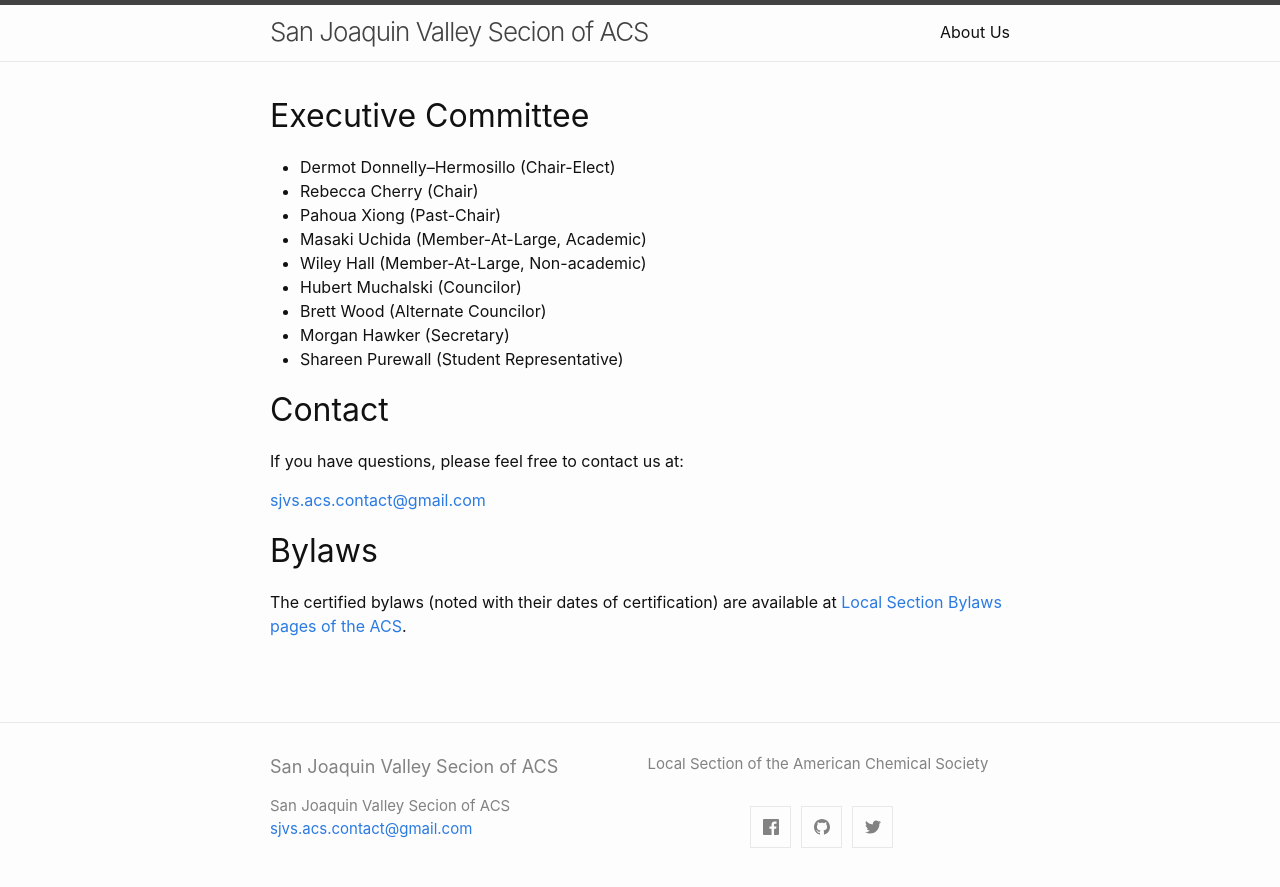
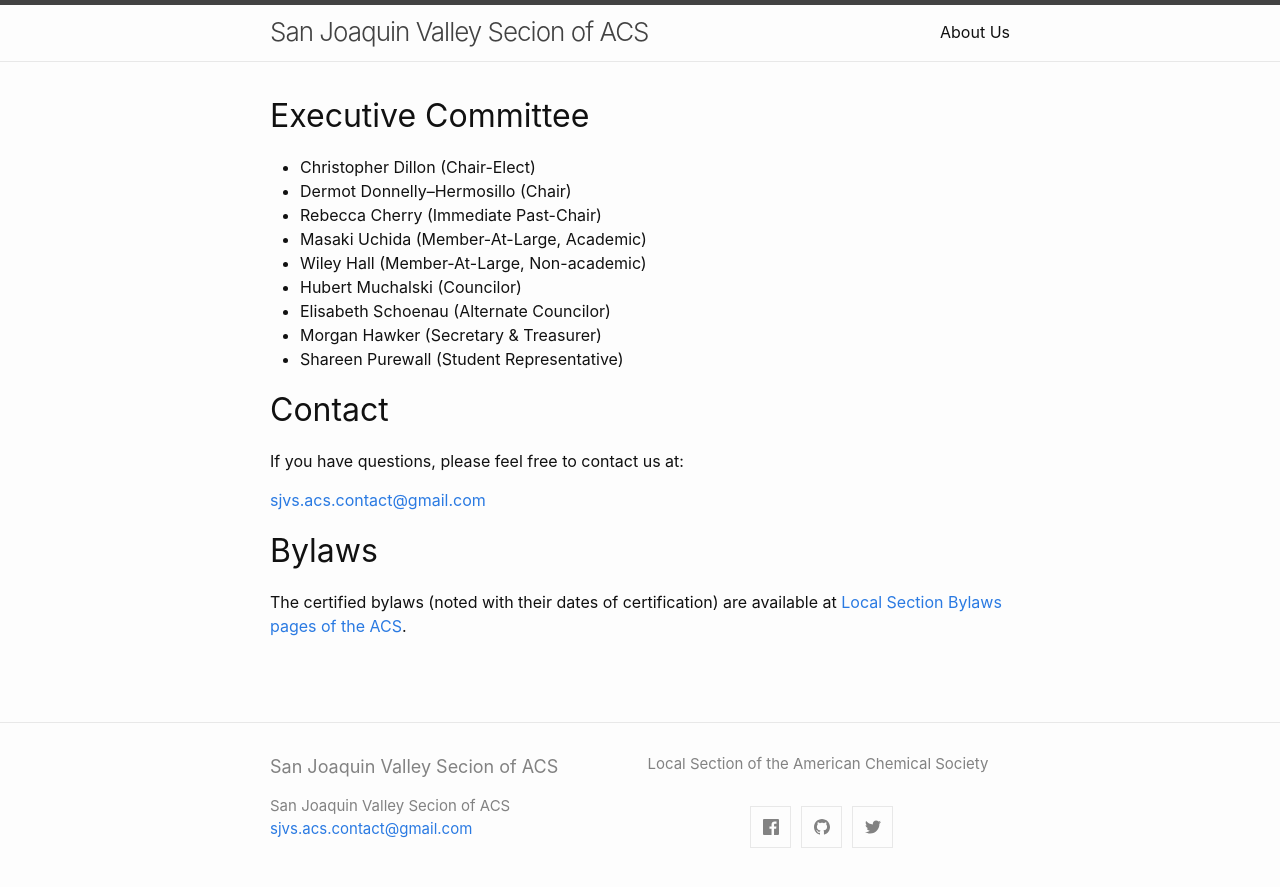
Before and after one commit to sjvacs/sjvacs.github.io, a Jekyll site: the page built from about.md, in a window 1280 px wide. Shown: the top 887 px of the page. Built offline with Jekyll 4.4.1, drawn with Linux system fonts in a browser that asks for light colours.

Commit message:
Nov 2022 update

```diff
--- a/about.md
+++ b/about.md
@@ -6,14 +6,14 @@
 
 ## Executive Committee
 
-- Dermot Donnelly--Hermosillo (Chair-Elect)
-- Rebecca Cherry (Chair)
-- Pahoua Xiong (Past-Chair)
+- Christopher Dillon (Chair-Elect)
+- Dermot Donnelly--Hermosillo (Chair)
+- Rebecca Cherry (Immediate Past-Chair)
 - Masaki Uchida (Member-At-Large, Academic)
 - Wiley Hall (Member-At-Large, Non-academic)
 - Hubert Muchalski (Councilor)
-- Brett Wood (Alternate Councilor)
-- Morgan Hawker (Secretary)
+- Elisabeth Schoenau (Alternate Councilor)
+- Morgan Hawker (Secretary & Treasurer)
 - Shareen Purewall (Student Representative)
 
 ## Contact
```
